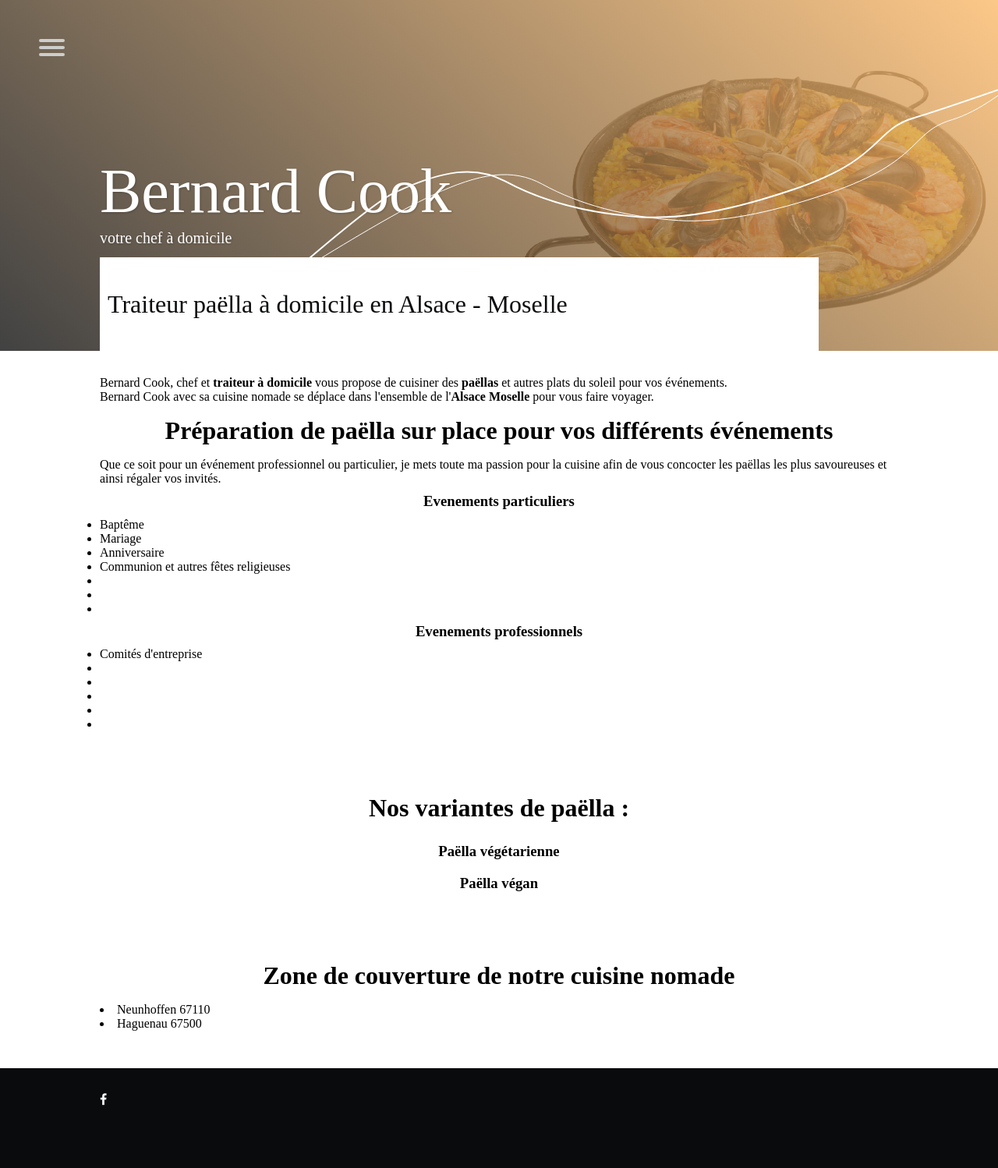
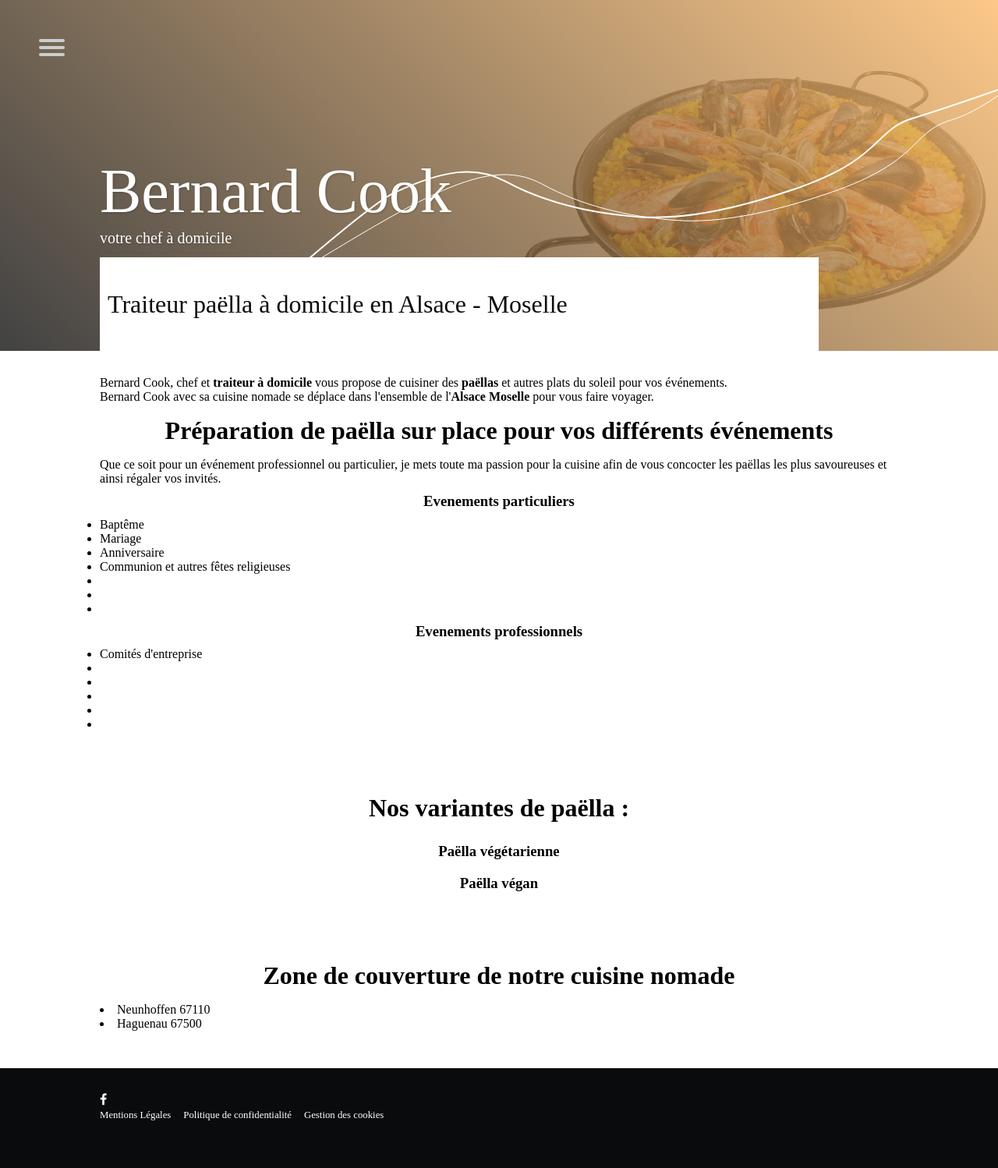
Before and after one commit to thomas6791/bernardcook, a Jekyll site: the page built from traiteur-paella-domicile.html, in a window 1280 px wide. Shown: the whole page at 78% size. Built offline with Jekyll 4.4.1, drawn with Linux system fonts in a browser that asks for light colours; nearby versions of some CDN libraries; some web fonts are replaced.

Commit message:
add pages

```diff
--- /dev/null
+++ b/_includes/footer.html
@@ -0,0 +1,10 @@
+<footer>
+  <div class="inside">
+    <i class="fa fa-facebook"></i>
+    <ul class="footer-links">
+      <li><a href="/mentions-legales.html">Mentions Légales</a></li>
+      <li><a href="/confidentialite.html">Politique de confidentialité</a></li>
+      <li><a href="gestion-cookies.html">Gestion des cookies</a></li>
+    </ul>
+  </div>
+</footer>
--- a/_layouts/default.html
+++ b/_layouts/default.html
@@ -36,10 +36,6 @@
         {{ content }}
       </article>
     </main>
-    <footer>
-      <div class="inside">
-        <i class="fa fa-facebook"></i>
-      </div>
-    </footer>
+      {% include footer.html %}
   </body>
 </html>
--- a/_sass/_footer.scss
+++ b/_sass/_footer.scss
@@ -5,4 +5,14 @@ footer {
   background-color: $black;
   margin-top: 1em;
   color: white;
+  .footer-links {
+    list-style-type: none;
+    display: flex;
+    li { padding-right: 1em; }
+    a {
+      color: white;
+      text-decoration: none;
+      font-size: 0.8em;
+    }
+  }
 }
--- /dev/null
+++ b/confidentialite.html
@@ -0,0 +1,5 @@
+---
+layout: default
+title: Politique de Confidentialité | Bernard Cook
+---
+<h1>Politique de confidentialité</h1>
--- /dev/null
+++ b/gestion-cookies.html
@@ -0,0 +1,5 @@
+---
+layout: default
+title: Gestion des cookies | Bernard Cook
+---
+<h1>Gestion des cookies</h1>
--- /dev/null
+++ b/mentions-legales.html
@@ -0,0 +1,5 @@
+---
+layout: default
+title: Mentions Légales | Bernard Cook
+---
+<h1>Mentions Légales</h1>
```
